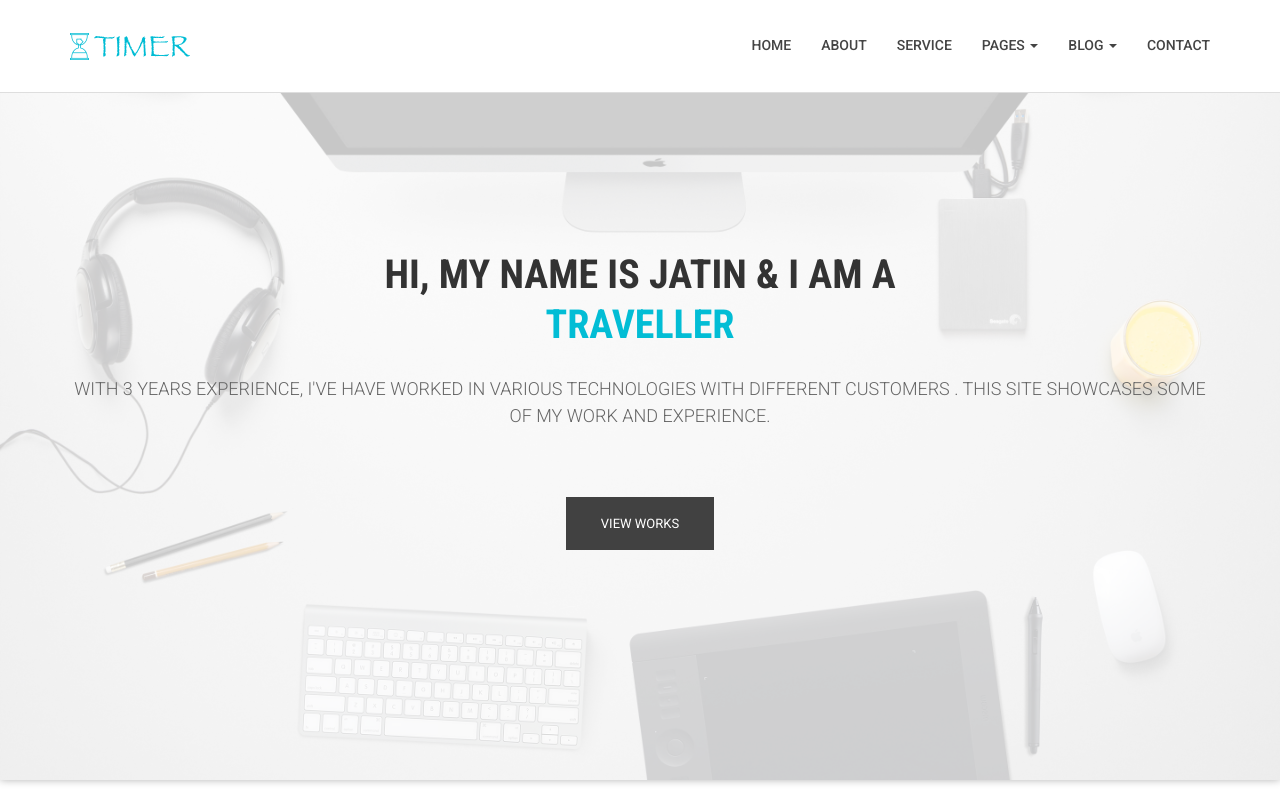
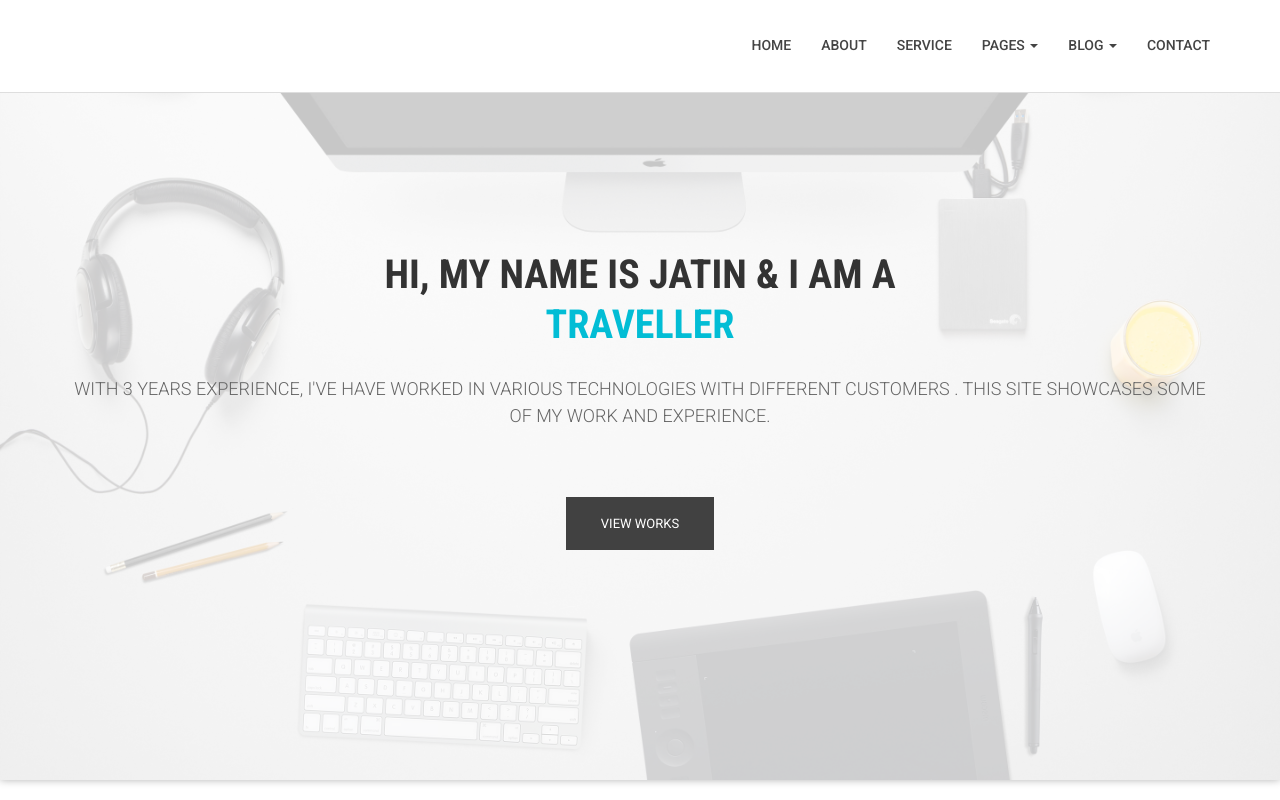
Before and after one commit to JatinSolanki12/My-profile, a plain HTML site: page My Profile Project/index.html in a window 1280 px wide. Shown: the top 800 px of the page. Drawn offline with nearby package versions, Linux system fonts and the light colour scheme; files whose address does not match are found by name; a web font is replaced by a local one.

Commit message:
Logo removed

```diff
--- a/My Profile Project/index.html
+++ b/My Profile Project/index.html
@@ -71,11 +71,11 @@
                     <!-- /responsive nav button -->
 
                     <!-- logo -->
-                    <div class="navbar-brand">
+                    <!--<div class="navbar-brand">
                         <a href="index.html" >
                             <img src="images/logo.png" alt="">
                         </a>
-                    </div>
+                    </div>-->
                     <!-- /logo -->
                 </div>
                 <!-- main menu -->
```
